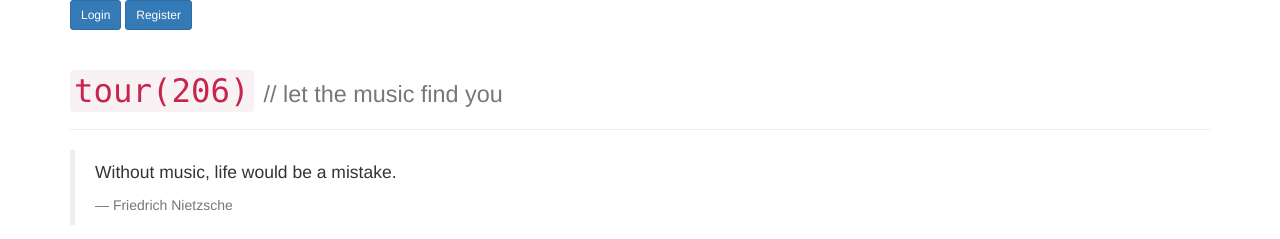
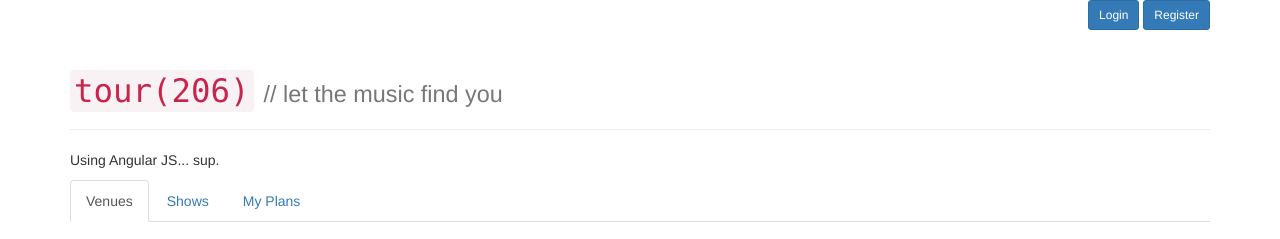
Before and after one commit to mayagold/tour206, a website: page tour206_app_frontend/public/index.html in a window 1280 px wide. Shown: the top 239 px of the page. Drawn offline with nearby package versions, Linux system fonts and the light colour scheme.

Commit message:
right align buttons

```diff
--- a/tour206_app_frontend/public/index.html
+++ b/tour206_app_frontend/public/index.html
@@ -23,8 +23,7 @@
   <body ng-controller="mainController as ctrl" class="">
   <!-- Bootstrap container div  -->
     <div class="container">
-  <!-- Login button -->
-      <a href="#" class="btn btn-primary btn-sm" data-toggle="modal" data-target="#login"> Login</a>
+
       <!-- Modal -->
       <div id="login" class="modal fade" role="dialog">
         <div class="modal-dialog">
@@ -56,8 +55,7 @@
           </div>
         </div>
       </div>
-    <!-- register button -->
-      <a href="#" class="btn btn-primary btn-sm" data-toggle="modal" data-target="#register"> Register</a>
+
       <!-- Modal -->
       <div id="register" class="modal fade" role="dialog">
         <div class="modal-dialog">
@@ -90,14 +88,23 @@
         </div>
       </div>
 
-      <div class="page-header">
-        <h1><code>tour(206)</code> <small> // let the music find you</small></h1>
-      </div>
 
-      <blockquote cite="Nietzsche" class="">
+        <!-- Login button -->
+        <div class="text-right">
+          <a href="#" class="btn btn-primary btn-sm text-right" data-toggle="modal" data-target="#login"> Login</a>
+          <!-- Register Button -->
+          <a href="#" class="btn btn-primary btn-sm" data-toggle="modal" data-target="#register"> Register</a>
+        </div>
+        <div class="page-header">
+          <h1><code>tour(206)</code> <small> // let the music find you</small></h1>
+        </div>
+
+
+
+      <!-- <blockquote cite="Nietzsche" class="">
         <p>Without music, life would be a mistake.</p>
         <footer>Friedrich Nietzsche</footer>
-      </blockquote>
+      </blockquote> -->
 
 
       <p>Using Angular JS... {{ctrl.word}}.</p>
```
